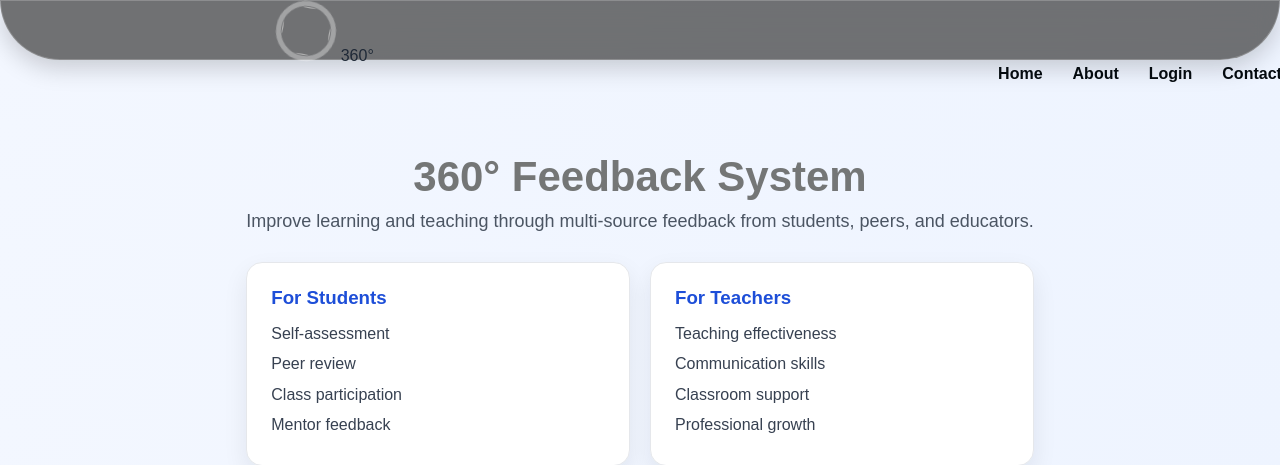
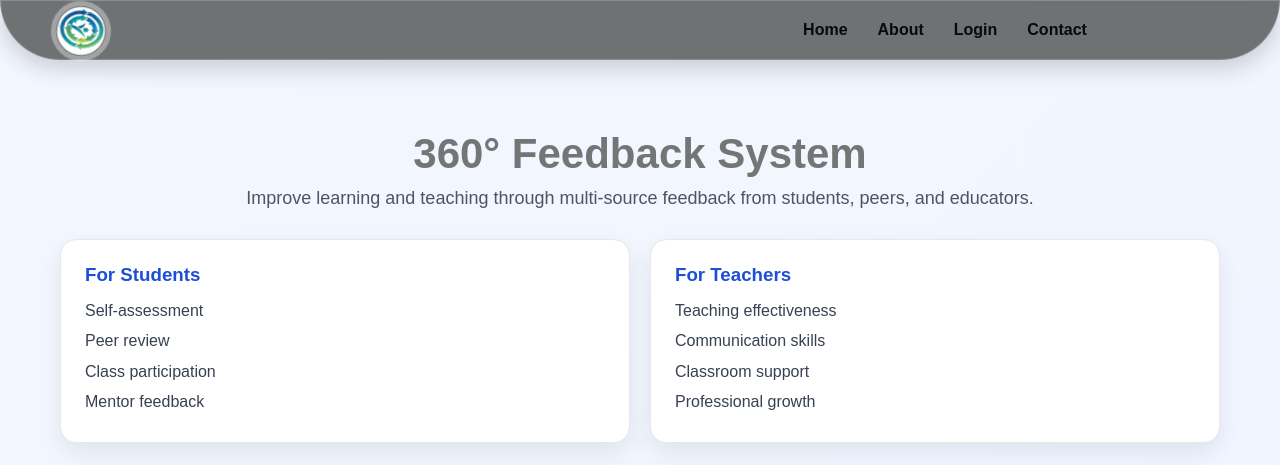
Before and after one commit to km6307/webpage, a Django app: page /home in a window 1280 px wide; the page is wider, and only the part inside the window is pictured. Shown: the top 465 px of that part. Run offline with Django 5.2, Linux system fonts and the light colour scheme.

Commit message:
finall used django

```diff
--- a/FeedbackSystem/templates/360°Feedback.html
+++ b/FeedbackSystem/templates/360°Feedback.html
@@ -339,10 +339,7 @@
 </head>
 <body>
     <div class="nav">
-        <div>
-        <img id="logo" style="border-radius:50%;margin-left:50px;padding:1px;" width="60px" height="60px">
-        360°
-        <div>
+        <img id="logo" style="border-radius:50%;margin-left:50px;padding:1px;" src="logo.jpg" alt="logo" width="60px" height="60px">
         <ul class="navbar">
             <li id="home">home</li>
             <li id="about">about</li>
```
